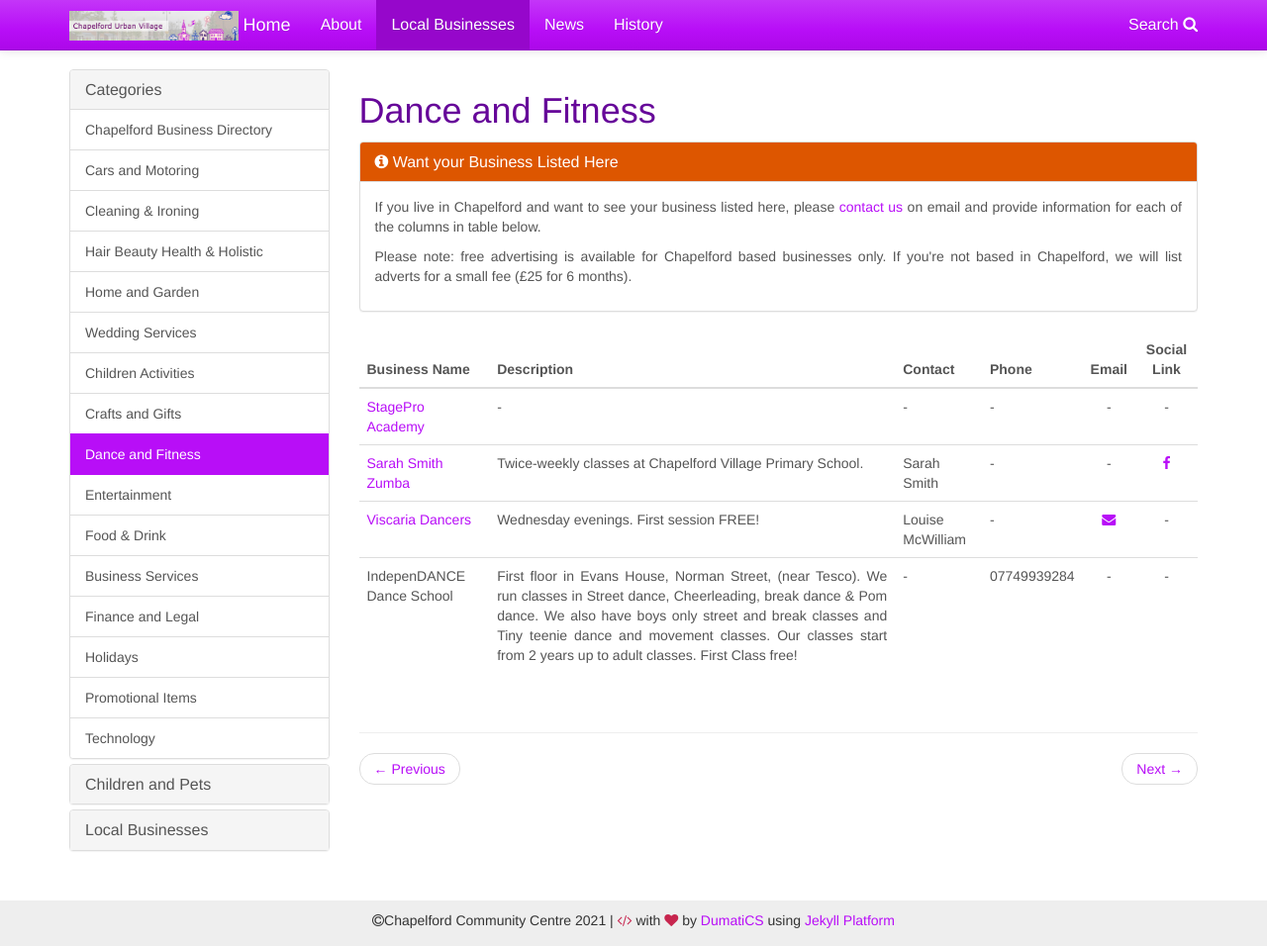
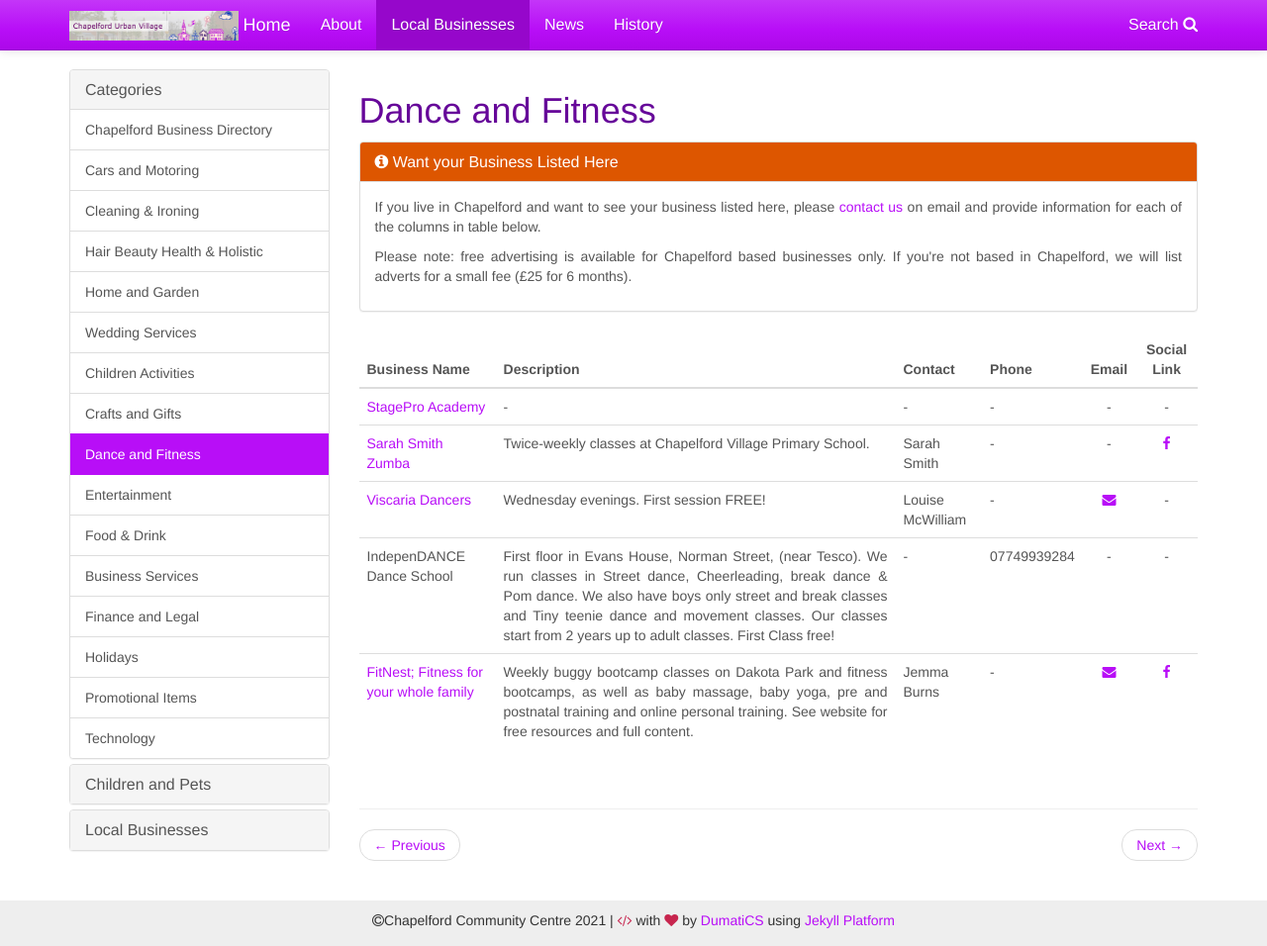
Before and after one commit to chapelford-community-centre/chapelford-community-centre.github.io, a Jekyll site: the page built from _docs/chapelford_business/dance-and-fitness.md, in a window 1280 px wide and 956 px high. Shown: the whole window at 99% size. Built offline with Jekyll 4.4.1, drawn with Linux system fonts in a browser that asks for light colours; nearby versions of some CDN libraries.

Commit message:
Added business "FitNest"
Added business "FitNest"

```diff
--- a/_docs/chapelford_business/dance-and-fitness.md
+++ b/_docs/chapelford_business/dance-and-fitness.md
@@ -9,3 +9,4 @@
 |[Sarah Smith Zumba](https://www.facebook.com/pages/Sarah-Smith-Zumba/232785503552311?fref=ts)|Twice-weekly classes at Chapelford Village Primary School.|Sarah Smith|-|-|[<i class="fa fa-facebook"/>](https://www.facebook.com/pages/Sarah-Smith-Zumba/232785503552311?fref=ts)|
 |[Viscaria Dancers](http://www.facebook.com/ViscariaDancers)|Wednesday evenings. First session FREE!|Louise McWilliam|-|[<i class="fa fa-envelope"/>](mailto:viscariadancers@hotmail.co.uk)|-|
 |IndepenDANCE Dance School| First floor in Evans House, Norman Street, (near Tesco). We run classes in Street dance, Cheerleading, break dance & Pom dance. We also have boys only street and break classes and Tiny teenie dance and movement classes. Our classes start from 2 years up to adult classes. First Class free!|-|07749939284|-|-|
+|[FitNest; Fitness for your whole family](https://thefitnest.co.uk/)|Weekly buggy bootcamp classes on Dakota Park and fitness bootcamps, as well as baby massage, baby yoga, pre and postnatal training and online personal training. See website for free resources and full content.|Jemma Burns|-|[<i class="fa fa-envelope"/>](mailto:jemma.fitnest@gmail.com)|[<i class="fa fa-facebook"/>](https://www.facebook.com/FitNest.jb)|
```
